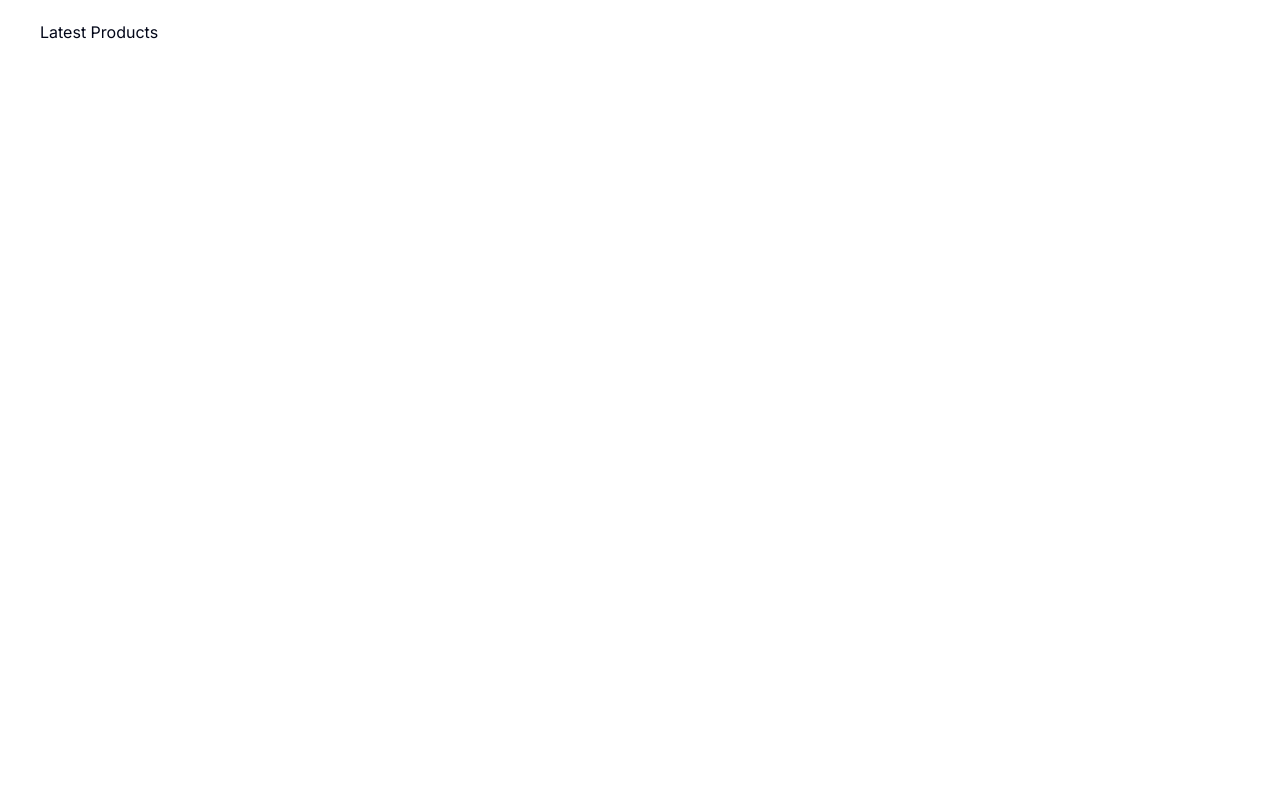
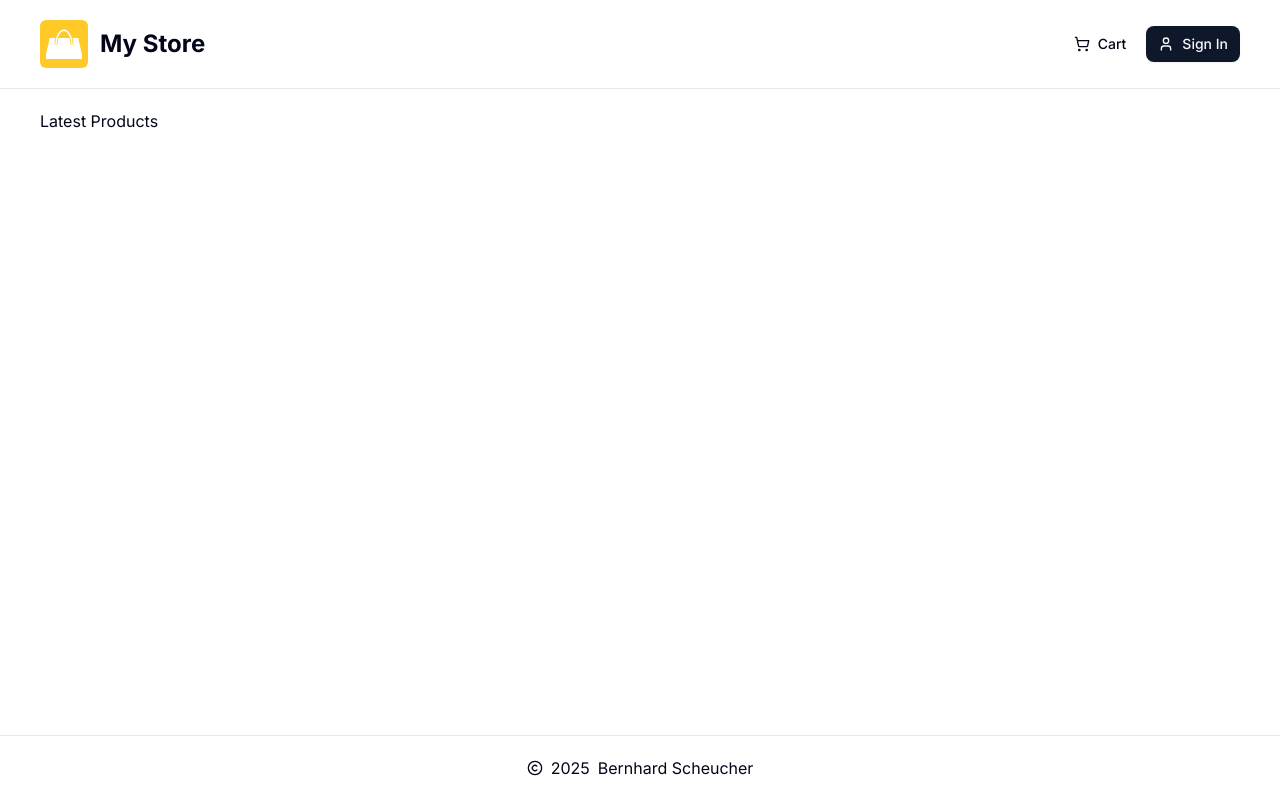
Before and after one commit to bscheucher/next-store, a Next.js app: page / in a window 1280 px wide. Built offline with nearby package versions, Linux system fonts and the light colour scheme; no server answers.

Commit message:
add header and footer component

```diff
--- a/app/(root)/layout.tsx
+++ b/app/(root)/layout.tsx
@@ -1,3 +1,6 @@
+import Header from "@/components/shared/header";
+import Footer from "@/components/footer";
+
 export default function RootLayout({
   children,
 }: Readonly<{
@@ -5,7 +8,9 @@ export default function RootLayout({
 }>) {
   return (
     <div className="flex h-screen flex-col">
+      <Header />
       <main className="flex-1 wrapper">{children}</main>
+      <Footer />
     </div>
   );
 }
--- /dev/null
+++ b/components/footer.tsx
@@ -0,0 +1,17 @@
+import { Copyright } from "lucide-react";
+
+const Footer = () => {
+  const currentYear = new Date().getFullYear();
+
+  return (
+    <footer className="border-t">
+      <div className="p-5 flex justify-center items-center space-x-2">
+        <Copyright className="w-4 h-4" />
+        <span>{currentYear}</span>
+        <span>Bernhard Scheucher</span>
+      </div>
+    </footer>
+  );
+};
+
+export default Footer;
--- /dev/null
+++ b/components/shared/header/index.tsx
@@ -0,0 +1,45 @@
+import { ShoppingCart, UserIcon } from "lucide-react";
+import Image from "next/image";
+import Link from "next/link";
+
+import { Button } from "@/components/ui/button";
+import { APP_NAME } from "@/lib/constants";
+
+const Header = () => {
+  return (
+    <header className="w-full border-b">
+      <div className="wrapper flex-between">
+        <div className="flex-start">
+          <Link href="/" className="flex-start">
+            <Image
+              priority={true}
+              src="/images/logo.svg"
+              width={48}
+              height={48}
+              alt={`${APP_NAME} logo`}
+            />
+            <span className="hidden lg:block font-bold text-2xl ml-3">
+              {APP_NAME}
+            </span>
+          </Link>
+        </div>
+        <div className="space-x-2">
+          <Button asChild variant="ghost">
+            <Link href="/cart">
+              <ShoppingCart />
+              Cart
+            </Link>
+          </Button>
+          <Button asChild>
+            <Link href="/sign-in">
+              <UserIcon />
+              Sign In
+            </Link>
+          </Button>
+        </div>
+      </div>
+    </header>
+  );
+};
+
+export default Header;
```
